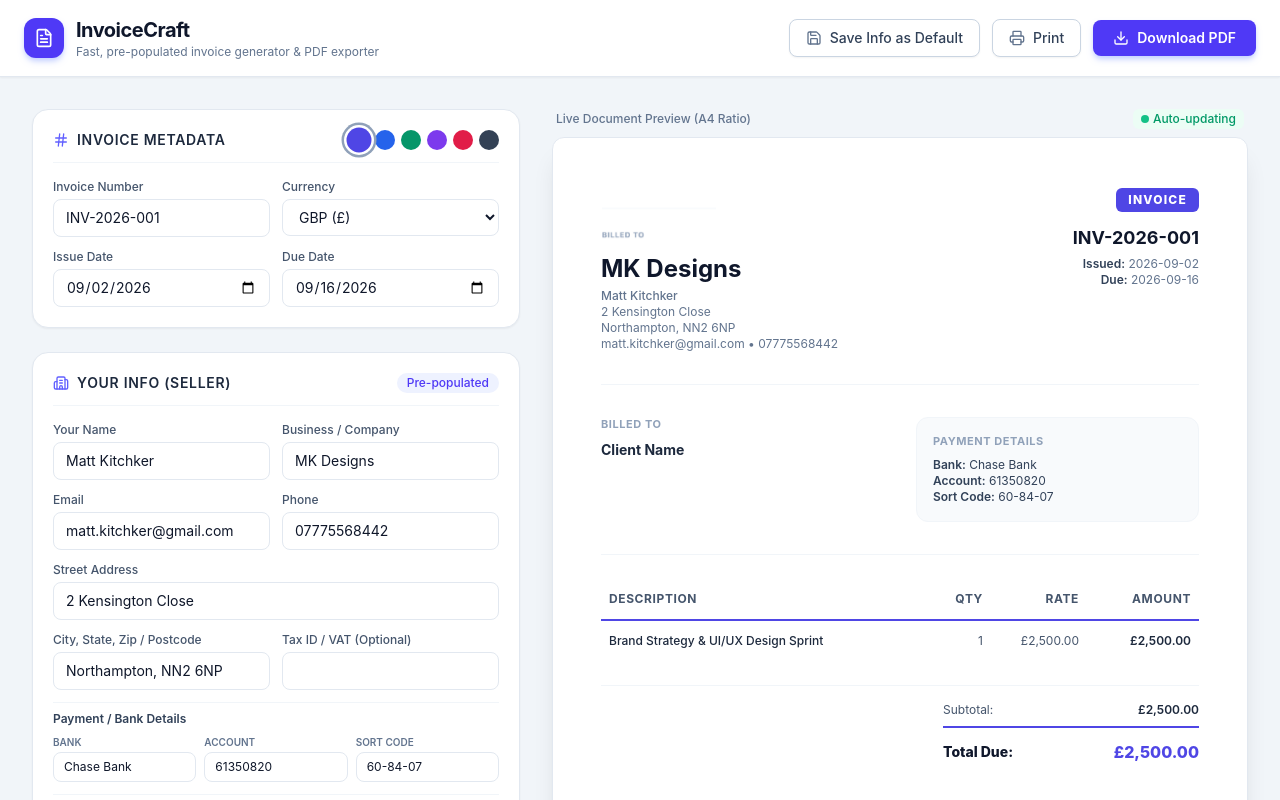
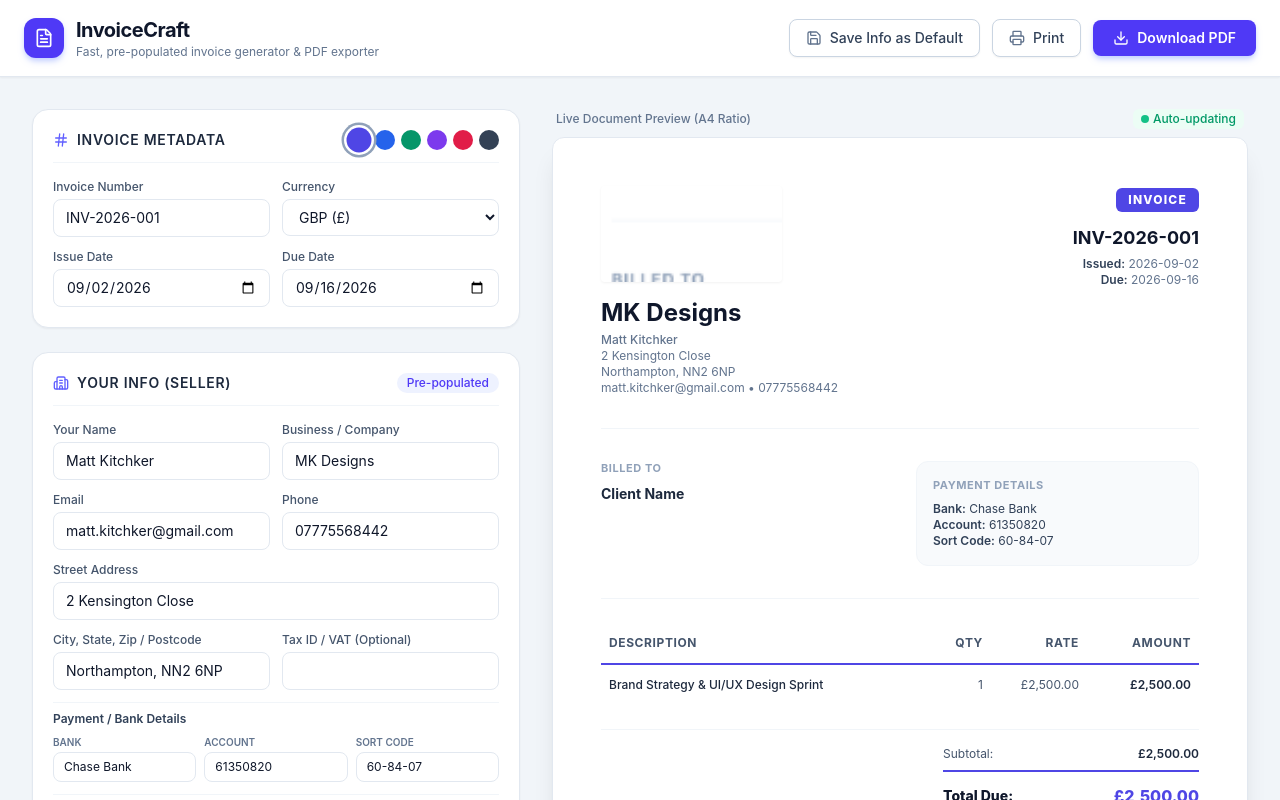
Before and after one commit to kitchyk00/invoice, a React (Vite) app: page / in a window 1280 px wide. Shown: the top 800 px of the page. Built offline with nearby package versions, Linux system fonts and the light colour scheme.

Commit message:
Enlarge logo display size on invoice preview and PDF

```diff
--- a/src/App.tsx
+++ b/src/App.tsx
@@ -698,7 +698,13 @@ export default function App() {
               <div className="flex justify-between items-start border-b border-slate-100 pb-8 gap-6">
                 <div>
                   {invoice.seller.logoUrl ? (
-                    <img src={invoice.seller.logoUrl} alt="Logo" className="h-14 max-w-[200px] object-contain mb-3 rounded" />
+                    <div className="mb-4">
+                      <img
+                        src={invoice.seller.logoUrl}
+                        alt="Logo"
+                        className="h-20 md:h-24 max-w-[280px] object-contain rounded drop-shadow-xs"
+                      />
+                    </div>
                   ) : null}
                   <h2 className="text-2xl font-bold text-slate-900 leading-tight">
                     {invoice.seller.businessName || invoice.seller.name || 'Your Business'}
```
Also changed, not shown: public/logo.png.
